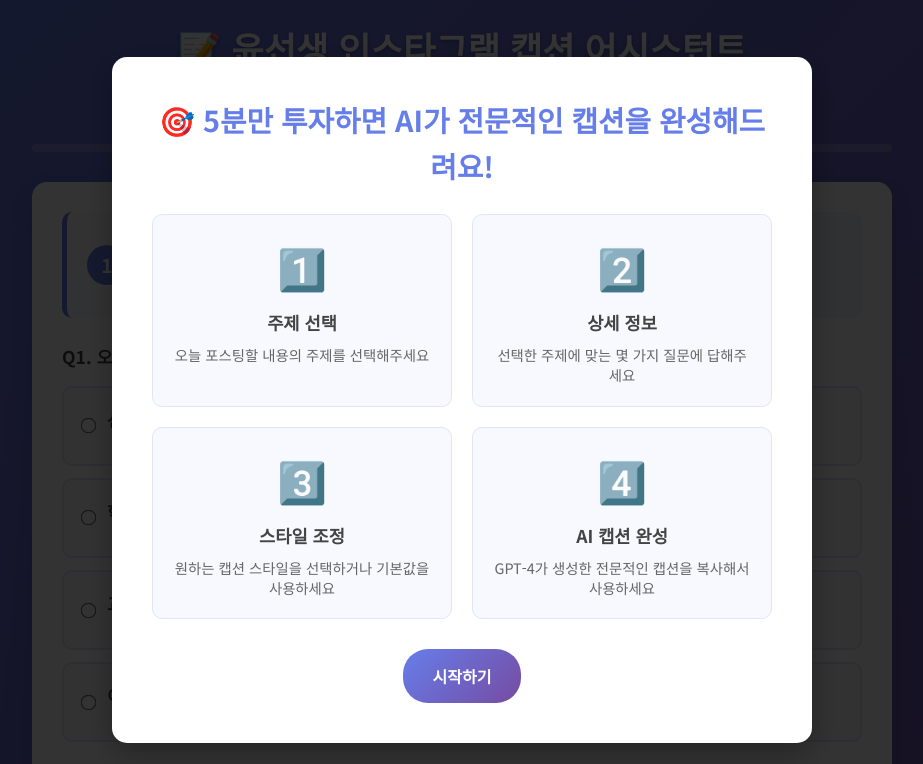
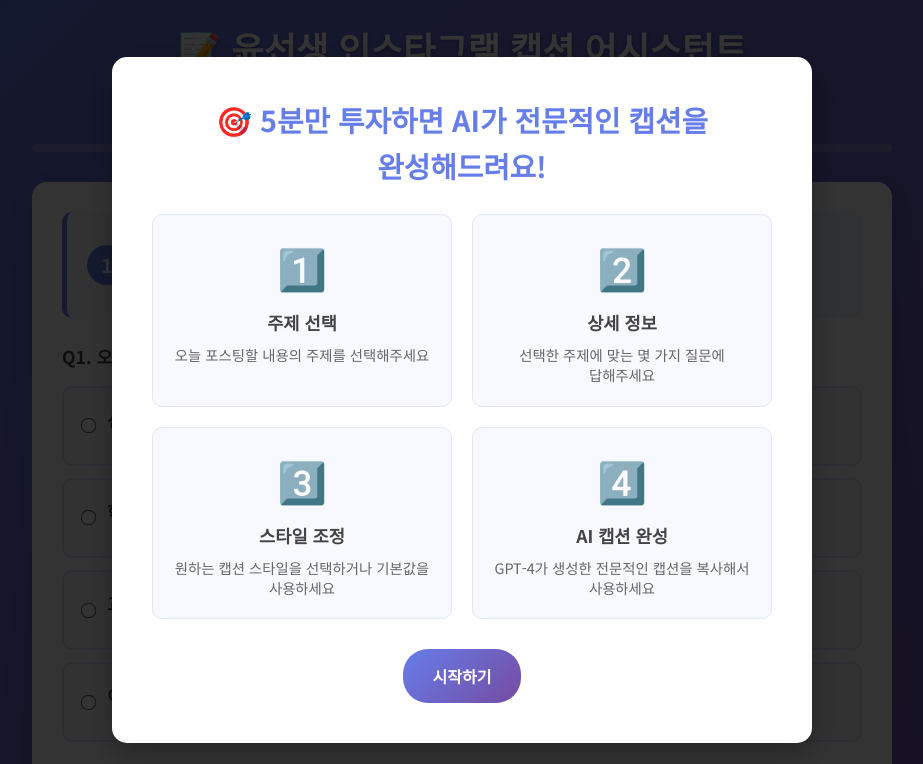
Before and after one commit to hyunqwer/yoon-caption-assistant, a website: page index.html in a window 1280 px wide. Shown: the top 764 px of the page, without its empty margins (178-1101 px from the left). Drawn offline with Linux system fonts and the light colour scheme.

Commit message:
Update UI: improve onboarding text wrapping

```diff
--- a/index.html
+++ b/index.html
@@ -375,6 +375,7 @@
             color: #667eea;
             margin-bottom: 25px;
             font-size: 1.8em;
+            word-break: keep-all; /* ✨ 한국어 단어 단위 줄바꿈 */
         }
 
         .onboarding-steps {
@@ -412,6 +413,7 @@
             font-size: 0.9em;
             color: #666;
             line-height: 1.4;
+            word-break: keep-all; /* ← 한국어 단어 단위 줄바꿈 */
         }
 
         .error-message {
```
